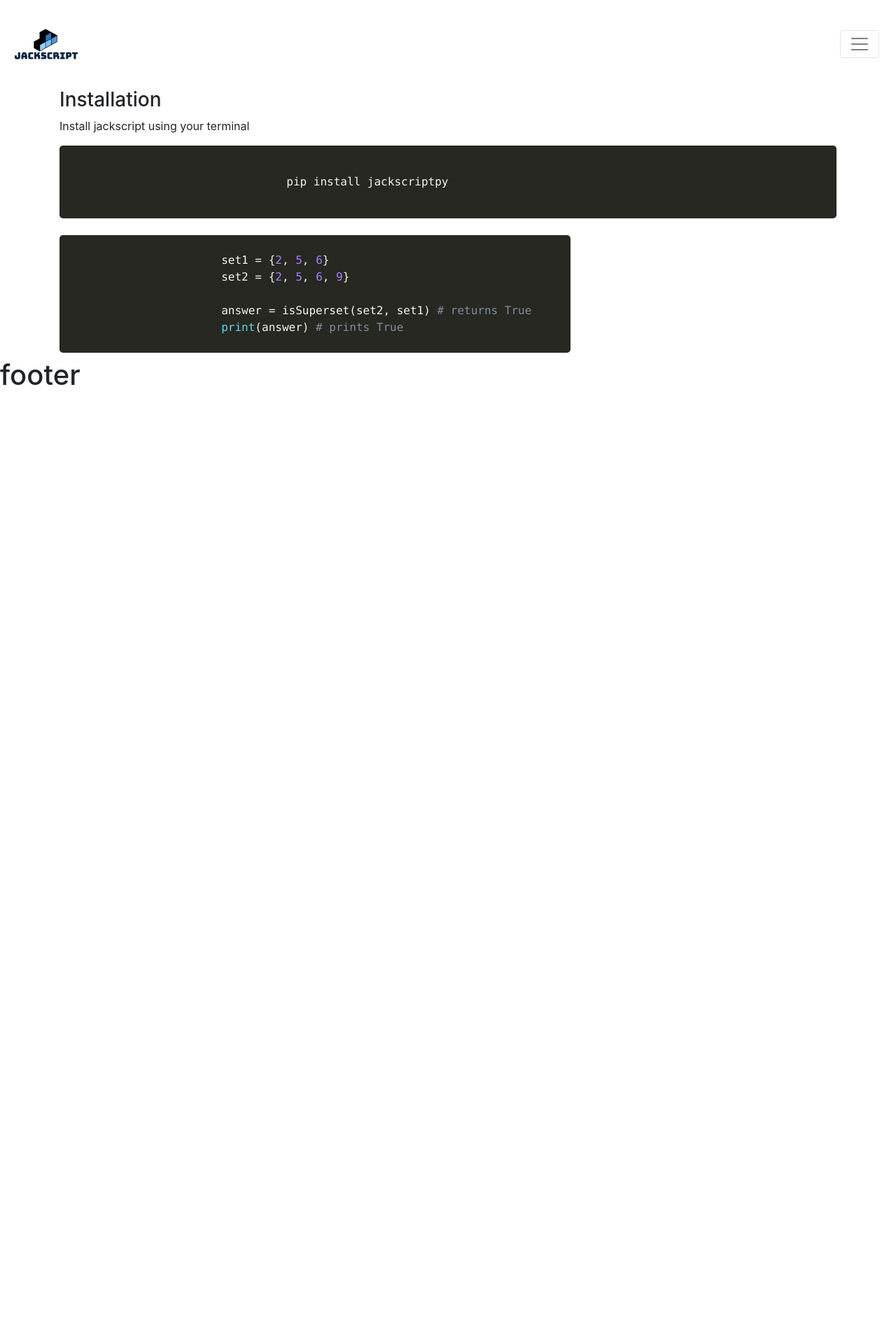
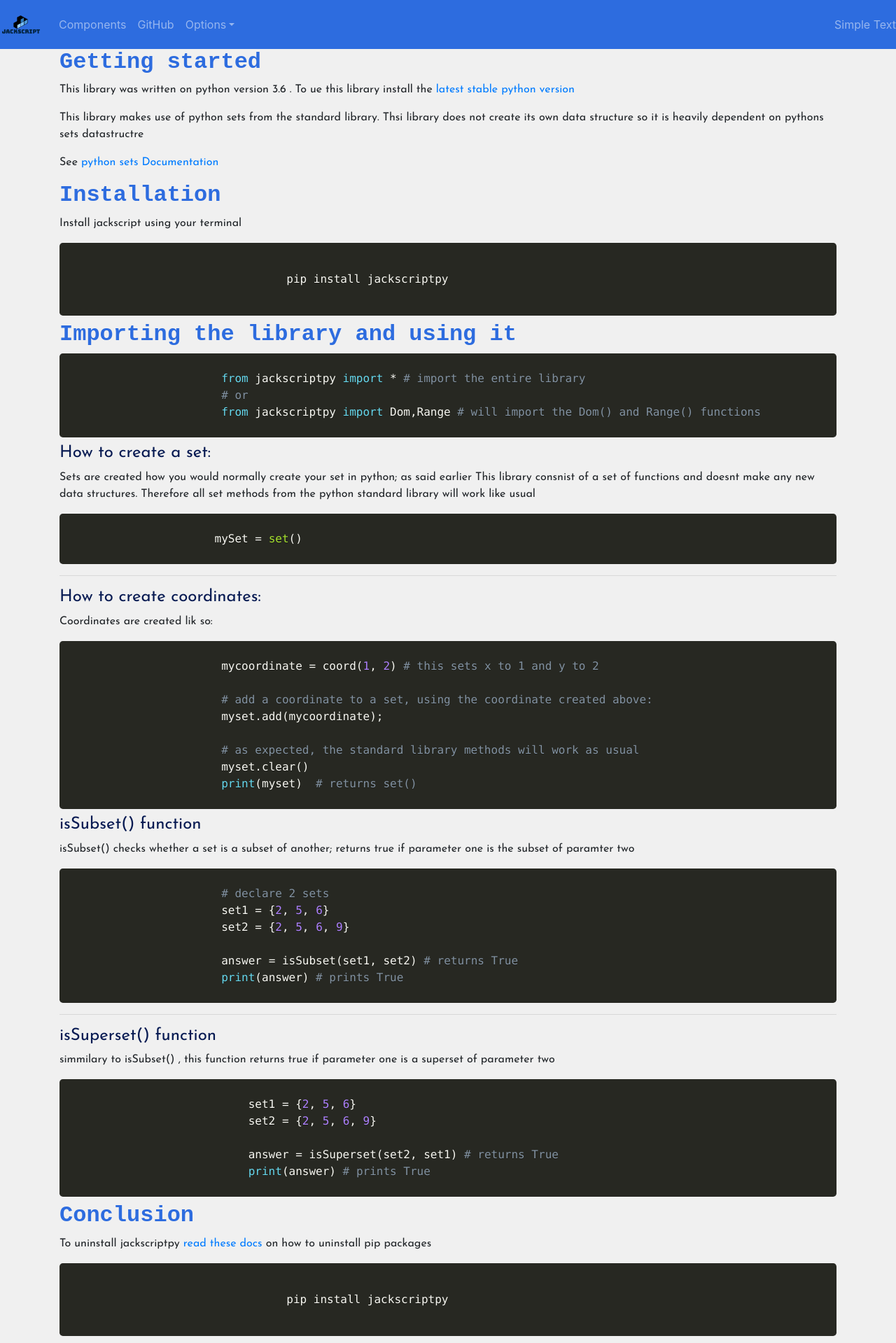
Before and after one commit to jack-script/JackScriptDocs, a React (Create React App) app: page / in a window 1280 px wide. Shown: the top 1919 px of the page at 70% size. Before the commit the page ends 800 px from the top, so only its background shows below. Built offline with nearby package versions, Linux system fonts and the light colour scheme.

Commit message:
Created a basic final  template design that im using as the final design

```diff
--- a/src/App.tsx
+++ b/src/App.tsx
@@ -1,5 +1,5 @@
 import React, {useEffect} from 'react';
-// import './css/app.scss';
+import './css/app.scss';
 import Header from './components/header';
 import Footer from './components/footer';
 import Contents from './components/documentation/contents';
--- /dev/null
+++ b/src/components/documentation/contents.scss
@@ -0,0 +1,16 @@
+.headerPerSection{
+    font-family:  monospace;
+    font-weight: bold;
+    color: #2d6cdf;
+
+
+
+}
+
+p a{
+    text-decoration: uppercase;
+}
+
+.libraryFunctionHeader{
+    color: #071a52;
+}
--- a/src/components/documentation/contents.tsx
+++ b/src/components/documentation/contents.tsx
@@ -1,5 +1,6 @@
 import React, { useState, useEffect } from 'react';
-// import "../../css/contents.scss";
+import "./contents.scss";
+
 // import Jackstring from "./jackstring";
 import { Collapse, Button, CardBody, Card, Container, Row, Col } from 'reactstrap';
 
@@ -21,10 +22,10 @@ const Contents = (props: any) => {
     }, []);
 
     var styles = {
-        padding: '0px'
+        padding: '0px',
     }
 
-    console.log(Prism);
+    // console.log(Prism);
 
 
 
@@ -33,7 +34,16 @@ const Contents = (props: any) => {
         <Container>
             <Row>
                 <Col md="12">
-                    <h3>Installation</h3>
+                    <h2 className="headerPerSection">Getting started</h2>
+                    <p>This library was written on python version 3.6 . To ue this library install the <a href="https://docs.python.org/3/">latest stable python version</a></p>
+                    <p>This library makes use of python sets from the standard library. Thsi library does not create its own data structure so it is heavily dependent on pythons sets datastructre</p>
+                    <p>See <a href="https://docs.python.org/3.8/tutorial/datastructures.html#sets">python sets Documentation</a> </p>
+                </Col>
+            </Row>
+
+            <Row>
+                <Col md="12">
+                    <h2 className="headerPerSection">Installation</h2>
                     <p>Install jackscript using your terminal</p>
                     <pre>
                         <code className="language-python">
@@ -51,34 +61,124 @@ const Contents = (props: any) => {
                 </Col>
             </Row>
 
-
+            {/*Sets documentation row*/}
             <Row>
-                <Col md="8" xs="12">
-                    <p></p>
+                <Col md="12" xs="12">
+                <h2 className="headerPerSection">Importing the library and using it</h2>
 
                   <pre  className=" additionalAttributes" style={styles}>
                       <code className="language-python" style={styles}>
                       {`
+                        from jackscriptpy import * # import the entire library
+                        # or
+                        from jackscriptpy import Dom,Range # will import the Dom() and Range() functions
+                      `}
+                      </code>
+                    </pre>
+                </Col>
+
+                <Col md="12" xs="12">
+                    <h4 className="libraryFunctionHeader">How to create a set:</h4>
+                    <p>Sets are created how you would normally create your set in python; as said earlier This library consnist of a set of functions and doesnt make any new data structures.
+                    Therefore all set methods from the python standard library will work like usual</p>
+                    <pre  className=" additionalAttributes" style={styles}>
+                        <code className="language-python" style={styles}>
+                        {`
+                       mySet = set()
+                        `}
+                      </code>
+                    </pre>
+
+                    <hr />
+                    <h4 className="libraryFunctionHeader">How to create coordinates:</h4>
+
+                    <p>Coordinates are created lik so:</p>
+                    <pre  className=" additionalAttributes" style={styles}>
+                        <code className="language-python" style={styles}>
+                        {`
+                        mycoordinate = coord(1, 2) # this sets x to 1 and y to 2
+
+                        # add a coordinate to a set, using the coordinate created above:
+                        myset.add(mycoordinate);
+
+                        # as expected, the standard library methods will work as usual
+                        myset.clear()
+                        print(myset)  # returns set()
+                        `}
+                      </code>
+                    </pre>
+                </Col>
+
+                <br />
+
+                <hr />
+                <Col md="12" xs="12">
+                <h4 id="#isSubset()" className="libraryFunctionHeader">isSubset() function</h4>
+                <p>isSubset() checks whether a set is a subset of another; returns true if parameter one is the subset of paramter two</p>
+                  <pre  className=" additionalAttributes" style={styles}>
+                      <code className="language-python" style={styles}>
+                      {`
+                        # declare 2 sets
                         set1 = {2, 5, 6}
                         set2 = {2, 5, 6, 9}
 
-                        answer = isSuperset(set2, set1) # returns True
+                        answer = isSubset(set1, set2) # returns True
                         print(answer) # prints True
                       `}
                       </code>
                     </pre>
+
+                    <hr />
+
+                    <h4 className="libraryFunctionHeader">isSuperset() function</h4>
+                        <p>simmilary to isSubset() , this function returns true if parameter one is a superset of parameter two</p>
+
+                        <pre  className=" additionalAttributes" style={styles}>
+                        <code className="language-python" style={styles}>
+                        {`
+                            set1 = {2, 5, 6}
+                            set2 = {2, 5, 6, 9}
+
+                            answer = isSuperset(set2, set1) # returns True
+                            print(answer) # prints True
+                        `}
+                        </code>
+                        </pre>
                 </Col>
-            </Row>
-        </Container>
+            </Row>{/*End of sets documentation row*/}
 
-        <style>
-            {`
+            {/*Properties of sets Row*/}
+            <Row>
+                <Col md="12">
+                    <h2 className="headerPerSection">Conclusion</h2>
+                    <p>To uninstall jackscriptpy <a href="https://pip.pypa.io/en/stable/reference/pip_uninstall/">read these docs</a> on how to uninstall pip packages</p>
+                    <pre>
+                        <code className="language-python">
+                            {`
+                                pip install jackscriptpy
+                            `}
+                        </code>
+                    </pre>
+                </Col>
+            </Row>{/*End of properties of sets Row*/}
 
-            `}
-        </style>
 
+            {/*Conclusion Row*/}
+            <Row>
+                <Col md="12">
+                    <h2 className="headerPerSection">Conclusion</h2>
+                    <p>To uninstall jackscriptpy <a href="https://pip.pypa.io/en/stable/reference/pip_uninstall/">read these docs</a> on how to uninstall pip packages</p>
+                    <pre>
+                        <code className="language-python">
+                            {`
+                                pip install jackscriptpy
+                            `}
+                        </code>
+                    </pre>
+                </Col>
+            </Row>{/*End of conclusion Row*/}
+        </Container> {/*End of main container*/ }
         </div>
-
     );
   }
 
--- a/src/components/header.tsx
+++ b/src/components/header.tsx
@@ -1,28 +1,60 @@
 import React, { useState } from 'react';
-import { Collapse, Navbar, NavbarToggler, NavbarBrand, Nav, NavItem, NavLink } from 'reactstrap';
+import { Collapse,
+  Navbar,
+  NavbarToggler,
+  NavbarBrand,
+  Nav,
+  NavItem,
+  NavLink,
+  UncontrolledDropdown,
+  DropdownToggle,
+  DropdownMenu,
+  DropdownItem,
+  NavbarText } from 'reactstrap';
 import logo from '../images/logo.png';
 
 const Header = () => {
-  const [collapsed, setCollapsed] = useState(true);
+  const [isOpen, setIsOpen] = useState(false);
+  const toggle = () => setIsOpen(!isOpen);
 
-  const toggleNavbar = () => setCollapsed(!collapsed);
+  const styles = {
+    backgroundColor: '#2d6cdf',
+    padding: '0px'
+  }
+
 
   return (
     <div>
-      <Navbar color="faded" light>
-        <NavbarBrand href="/" className="mr-auto">
-        	<img width="100" height="100" src={logo} />
-        </NavbarBrand>
-        <NavbarToggler onClick={toggleNavbar} className="mr-2" />
-        <Collapse isOpen={!collapsed} navbar>
-          <Nav navbar>
+      <Navbar style={styles}  dark expand="md">
+        <NavbarBrand href="/">	<img width="60" height="60" src={logo} /></NavbarBrand>
+        <NavbarToggler onClick={toggle} />
+        <Collapse isOpen={isOpen} navbar>
+          <Nav className="mr-auto" navbar>
             <NavItem>
               <NavLink href="/components/">Components</NavLink>
             </NavItem>
             <NavItem>
               <NavLink href="https://github.com/reactstrap/reactstrap">GitHub</NavLink>
             </NavItem>
+            <UncontrolledDropdown nav inNavbar>
+              <DropdownToggle nav caret>
+                Options
+              </DropdownToggle>
+              <DropdownMenu right>
+                <DropdownItem>
+                  Option 1
+                </DropdownItem>
+                <DropdownItem>
+                  Option 2
+                </DropdownItem>
+                <DropdownItem divider />
+                <DropdownItem>
+                  Reset
+                </DropdownItem>
+              </DropdownMenu>
+            </UncontrolledDropdown>
           </Nav>
+          <NavbarText>Simple Text</NavbarText>
         </Collapse>
       </Navbar>
     </div>
--- a/src/css/app.scss
+++ b/src/css/app.scss
@@ -1 +1,10 @@
-$dark-blue : #3d5af1;
+@import url('https://fonts.googleapis.com/css?family=Josefin+Sans');
+
+p, h1, h2,h3, h4, h5 {
+    font-family: 'Josefin Sans', cursive;
+}
+
+.App{
+
+  background-color:#f0f0f0;
+}
--- a/src/index.css
+++ b/src/index.css
@@ -1,8 +1,6 @@
+
 body {
   margin: 0;
-  font-family: -apple-system, BlinkMacSystemFont, 'Segoe UI', 'Roboto', 'Oxygen',
-    'Ubuntu', 'Cantarell', 'Fira Sans', 'Droid Sans', 'Helvetica Neue',
-    sans-serif;
   -webkit-font-smoothing: antialiased;
   -moz-osx-font-smoothing: grayscale;
 }
```
Also changed, not shown: src/components/header.scss (added).
